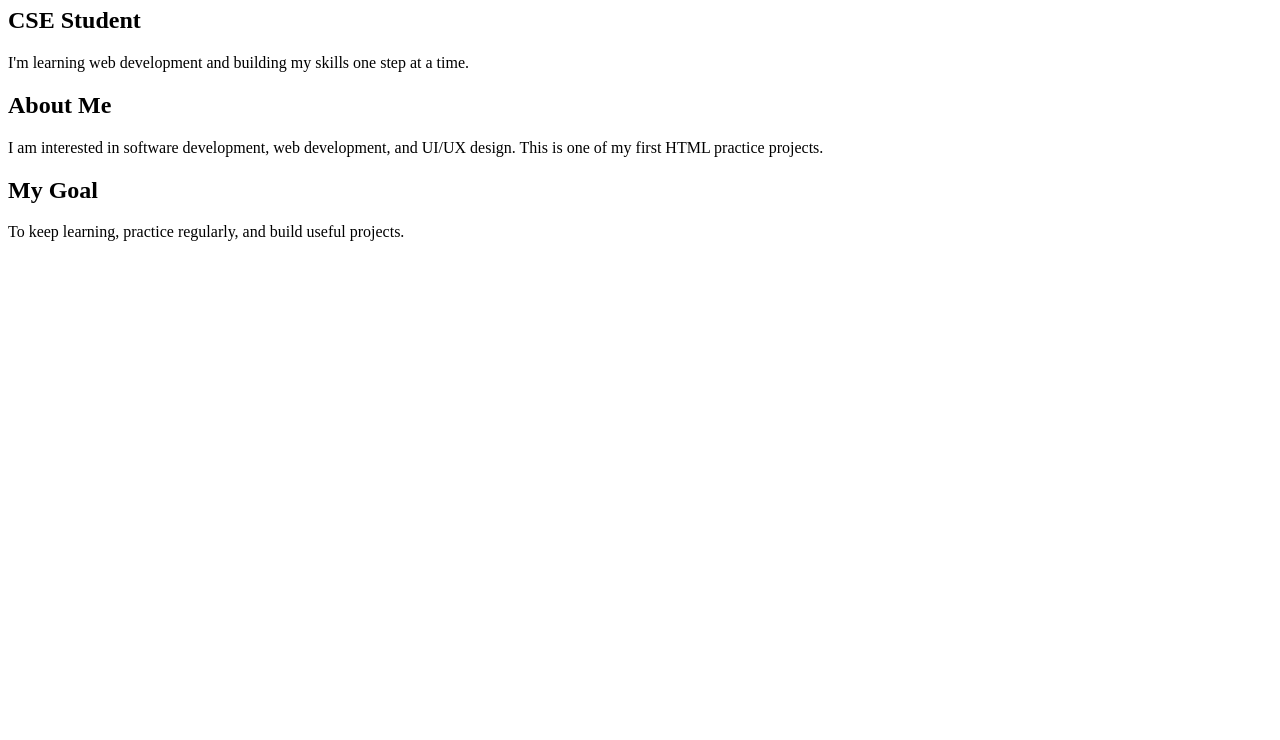
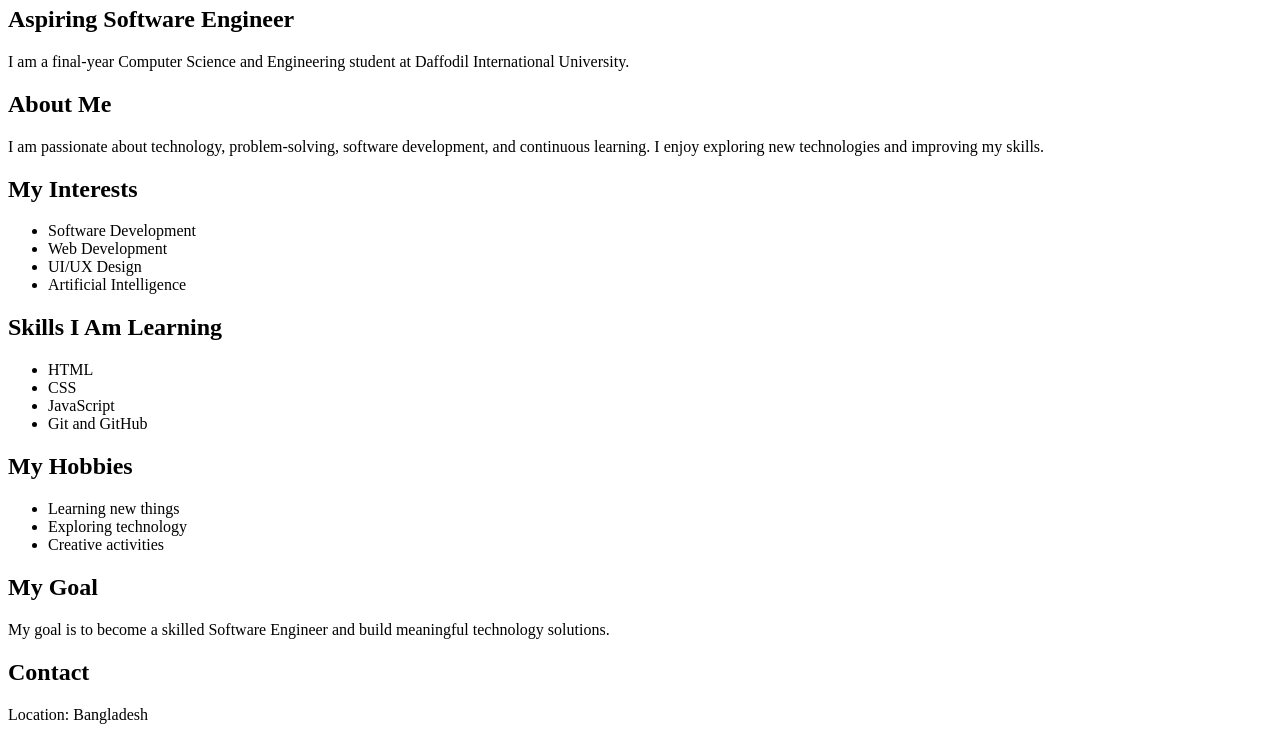
Before and after one commit to SumiyaPayel/HTML-Practice-, a plain HTML site: page index.html in a window 1280 px wide. Shown: the part 74-814 px from the top of the page. Drawn offline with Linux system fonts and the light colour scheme.

Commit message:
Revise personal profile content in index.html
Updated personal profile details including title, introduction, interests, skills, hobbies, and goals.

```diff
--- a/index.html
+++ b/index.html
@@ -1,33 +1,68 @@
+
 <!DOCTYPE html>
 <html lang="en">
 <head>
     <meta charset="UTF-8">
     <meta name="viewport" content="width=device-width, initial-scale=1.0">
-    <title>Sumaiya Payel</title>
+    <title>Sumaiya Payel | Personal Profile</title>
 </head>
 
 <body>
 
-    <h1>Hi, I'm Sumaiya Payel 👋</h1>
+    <h1>Hi, I'm Sumaiya Payel!</h1>
 
-    <h2>CSE Student</h2>
+    <h2>Aspiring Software Engineer</h2>
 
     <p>
-        I'm learning web development and building my skills
-        one step at a time.
+        I am a final-year Computer Science and Engineering student
+        at Daffodil International University.
     </p>
 
     <h2>About Me</h2>
 
     <p>
-        I am interested in software development, web development,
-        and UI/UX design. This is one of my first HTML practice projects.
+        I am passionate about technology, problem-solving,
+        software development, and continuous learning.
+        I enjoy exploring new technologies and improving my skills.
     </p>
+
+    <h2>My Interests</h2>
+
+    <ul>
+        <li>Software Development</li>
+        <li>Web Development</li>
+        <li>UI/UX Design</li>
+        <li>Artificial Intelligence</li>
+    </ul>
+
+    <h2>Skills I Am Learning</h2>
+
+    <ul>
+        <li>HTML</li>
+        <li>CSS</li>
+        <li>JavaScript</li>
+        <li>Git and GitHub</li>
+    </ul>
+
+    <h2>My Hobbies</h2>
+
+    <ul>
+        <li>Learning new things</li>
+        <li>Exploring technology</li>
+        <li>Creative activities</li>
+    </ul>
 
     <h2>My Goal</h2>
 
     <p>
-        To keep learning, practice regularly, and build useful projects.
+        My goal is to become a skilled Software Engineer
+        and build meaningful technology solutions.
+    </p>
+
+    <h2>Contact</h2>
+
+    <p>
+        Location: Bangladesh
     </p>
 
 </body>
```
